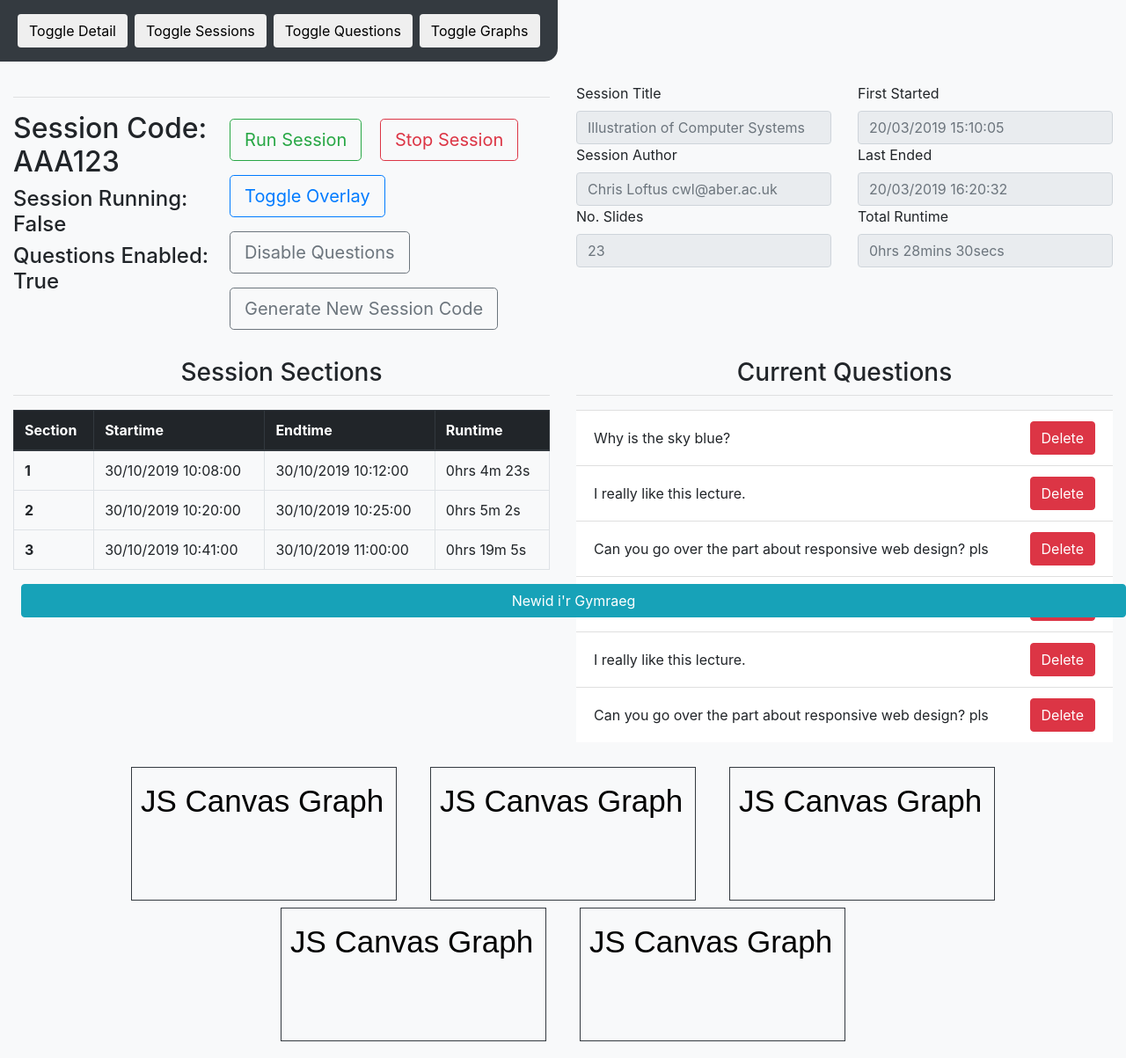
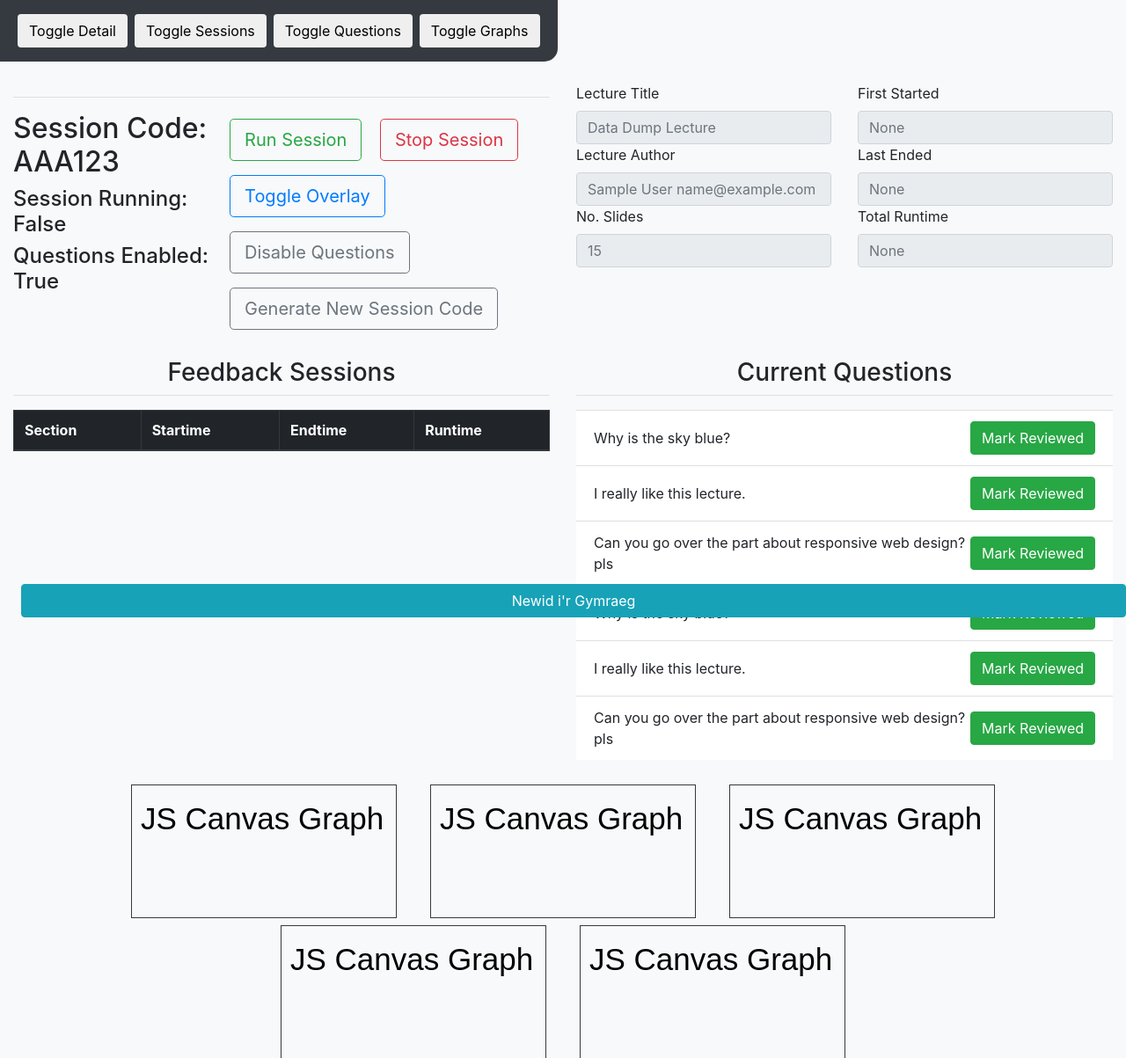
Before and after one commit to MorganMWJ/feedback_system, a Django app: page /staff/lectures/4/ in a window 1280 px wide. Shown: the part 74-1277 px from the top of the page at 88% size. Run offline with Django 3.2, Linux system fonts and the light colour scheme; the visitor is signed in with stand-in values (Sample User, id 1); data comes from the database, SQL or seed files in the repository; both versions use the stored data as it was after the commit; lists and menus that the app fills with data are empty; some libraries are stand-ins or nearby versions.

Commit message:
Added Question relation. Added session start and stop functionality.

```diff
--- a/feedback_system/staff/urls.py
+++ b/feedback_system/staff/urls.py
@@ -19,6 +19,14 @@ urlpatterns = [
     path('lectures/new/', views.lecture_new, name='lecture_new'),
     #/staff/lectures/?
     path('lectures/<int:id>/', views.lecture_detail, name='lecture_detail'),
-    #/staff/lectures/delete/?
-    path('lectures/delete/<int:id>/', views.lecture_delete, name='lecture_delete'),
+    #/staff/lectures/?/delete/
+    path('lectures/<int:id>/delete/', views.lecture_delete, name='lecture_delete'),
+    #/staff/lectures/?/start_session/
+    path('lectures/<int:id>/start_session/', views.lecture_start_feedback_session, name='lecture_start_feedback_session'),
+    #/staff/lectures/?/stop_session/
+    path('lectures/<int:id>/stop_session/', views.lecture_stop_feedback_session, name='lecture_stop_feedback_session'),
+    #/staff/lectures/?/generate_session_code/
+    path('lectures/<int:id>/generate_session_code/', views.lecture_generate_session_code, name='lecture_generate_session_code'),
+    #/staff/lectures/?/toggle_questions/
+    path('lectures/<int:id>/toggle_questions/', views.lecture_toggle_questions, name='lecture_toggle_questions'),
 ]
--- a/feedback_system/staff/views.py
+++ b/feedback_system/staff/views.py
@@ -2,6 +2,7 @@ from django.shortcuts import render, redirect, get_object_or_404
 from django.http import HttpResponseRedirect
 from django.urls import reverse
 from django.utils import translation
+from django.utils import timezone
 from django.template import RequestContext
 from django.db.models import Q
 from django.core.paginator import Paginator, EmptyPage, PageNotAnInteger
@@ -74,7 +75,45 @@ def index(request):
 @login_required(login_url='/staff/login/')
 def lecture_detail(request, id=None):
     instance = get_object_or_404(Lecture, id=id)
-    return render(request, 'staff/lecture_detail.html', {'lecture': instance})
+    sessions = instance.session_set.all().order_by("start_time")
+    return render(request, 'staff/lecture_detail.html', {'lecture': instance, 'sessions': sessions})
+
+@login_required(login_url='/staff/login/')
+def lecture_start_feedback_session(self, id=None):
+    instance = get_object_or_404(Lecture, id=id)
+    if not instance.is_running:
+        #create a new feedback session and set lecture to be running
+        Session.objects.create(start_time=timezone.now(),lecture_id=instance)
+        instance.is_running = True
+        instance.save()
+    return redirect(reverse('staff:lecture_detail', kwargs={'id': instance.id}))
+
+@login_required(login_url='/staff/login/')
+def lecture_stop_feedback_session(self, id=None):
+    #pdb.set_trace()
+    instance = get_object_or_404(Lecture, id=id)
+    if instance.is_running:
+        #set lecture as no longer running and update feedback session end_time
+        session_instance = instance.session_set.order_by("start_time").last()
+        session_instance.end_time = timezone.now()
+        session_instance.save()
+        instance.is_running = False
+        instance.save()
+    return redirect(reverse('staff:lecture_detail', kwargs={'id': instance.id}))
+
+@login_required(login_url='/staff/login/')
+def lecture_generate_session_code(request, id=None):
+    instance = get_object_or_404(Lecture, id=id)
+    instance.session_code = Lecture.getCode()
+    instance.save()
+    return redirect(reverse('staff:lecture_detail', kwargs={'id': instance.id}))
+
+@login_required(login_url='/staff/login/')
+def lecture_toggle_questions(request, id=None):
+    instance = get_object_or_404(Lecture, id=id)
+    instance.is_taking_questions = not instance.is_taking_questions
+    instance.save()
+    return redirect(reverse('staff:lecture_detail', kwargs={'id': instance.id}))
 
 @login_required(login_url='/staff/login/')
 def lecture_delete(request, id=None):
--- a/feedback_system/templates/staff/lecture_detail.html
+++ b/feedback_system/templates/staff/lecture_detail.html
@@ -70,73 +70,65 @@
           <h4>{% trans "Questions Enabled" %}: {{ lecture.is_taking_questions }}</h4>
         </div>
         <div>
-          <button type="button" class="btn btn-lg btn-outline-success m-2">Run Session</button>
-          <button type="button" class="btn btn-lg btn-outline-danger m-2">Stop Session</button>
-          <button type="button" class="btn btn-lg btn-outline-primary m-2">Toggle Overlay</button>
+          <a href="{% url 'staff:lecture_start_feedback_session' lecture.id %}" role="button" class="btn btn-lg btn-outline-success m-2">Run Session</a>
+          <a href="{% url 'staff:lecture_stop_feedback_session' lecture.id %}" role="button" class="btn btn-lg btn-outline-danger m-2">Stop Session</a>
+          <a href="" role="button" class="btn btn-lg btn-outline-primary m-2">Toggle Overlay</a>
           <br />
-          <button type="button" class="btn btn-lg btn-outline-secondary m-2">Disable Questions</button>
-          <button type="button" class="btn btn-lg btn-outline-secondary m-2">Generate New Session Code</button>
+          <a href="{% url 'staff:lecture_toggle_questions' lecture.id %}" role="button" class="btn btn-lg btn-outline-secondary m-2">{% if lecture.is_taking_questions %}{% trans "Disable" %}{% else %}{% trans "Enable" %}{% endif %} {% trans "Questions" %}</a>
+          <a href="{% url 'staff:lecture_generate_session_code' lecture.id %}" role="button" class="btn btn-lg btn-outline-secondary m-2">{% trans "Generate New Session Code" %}</a>
         </div>
       </div>
     </div>
       <div class="col-sm-3" id="detailDiv1">
         <form>
           <div class="form-group">
-          <label for="exampleFormControl1">Session Title</label>
-          <input class="form-control" id="exampleFormControl1" type="text" placeholder="Illustration of Computer Systems" readonly>
-          <label for="exampleFormControl2">Session Author</label>
-          <input class="form-control" id="exampleFormControl2" type="text" placeholder="Chris Loftus cwl@aber.ac.uk" readonly>
-          <label for="exampleFormControl3">No. Slides</label>
-          <input class="form-control" id="exampleFormControl3" type="text" placeholder="23" readonly>
+            <label for="exampleFormControl1">{% trans "Lecture Title" %}</label>
+            <input class="form-control" id="exampleFormControl1" type="text" placeholder="{{lecture.title}}" readonly>
+            <label for="exampleFormControl2">{% trans "Lecture Author" %}</label>
+            <input class="form-control" id="exampleFormControl2" type="text" placeholder="{{user.get_full_name}} {{user.email}}" readonly>
+            <label for="exampleFormControl3">{% trans "No. Slides" %}</label>
+            <input class="form-control" id="exampleFormControl3" type="text" placeholder="{{lecture.slide_count}}" readonly>
           </div>
+        </form>
       </div>
       <div class="col-sm-3" id="detailDiv2">
         <div class="form-group">
-        <label for="exampleFormControl8">First Started</label>
-        <input class="form-control" id="exampleFormControl8" type="text" placeholder="20/03/2019 15:10:05" readonly>
-        <label for="exampleFormControl7">Last Ended</label>
-        <input class="form-control" id="exampleFormControl7" type="text" placeholder="20/03/2019 16:20:32" readonly>
-        <label for="exampleFormControl6">Total Runtime</label>
-        <input class="form-control" id="exampleFormControl6" type="text" placeholder="0hrs 28mins 30secs" readonly>
+          <label for="exampleFormControl8">{% trans "First Started" %}</label>
+          <input class="form-control" id="exampleFormControl8" type="text" placeholder="{{lecture.getFirstStarted_datetime}}" readonly>
+          <label for="exampleFormControl7">{% trans "Last Ended" %}</label>
+          <input class="form-control" id="exampleFormControl7" type="text" placeholder="{{lecture.getLastEnded_datetime}}" readonly>
+          <label for="exampleFormControl6">{% trans "Total Runtime" %}</label>
+          <input class="form-control" id="exampleFormControl6" type="text" placeholder="{{lecture.getTotalRuntime}}" readonly>
         </div>
       </div>
-    </form>
   </div>
   <div class="row my-4  d-flex justify-content-center">
     <div class="col-sm-6" id="sessionDiv">
       <center>
-        <h3>Session Sections</h3>
+        <h3>{% trans "Feedback Sessions" %}</h3>
       </center>
       <hr class="mt-0" />
       <table class="table table-bordered">
         <thead class="thead-dark">
           <tr>
-            <th scope="col">Section</th>
-            <th scope="col">Startime</th>
-            <th scope="col">Endtime</th>
-            <th scope="col">Runtime</th>
+            <th scope="col">{% trans "Section" %}</th>
+            <th scope="col">{% trans "Startime" %}</th>
+            <th scope="col">{% trans "Endtime" %}</th>
+            <th scope="col">{% trans "Runtime" %}</th>
           </tr>
         </thead>
+        {% if sessions %}
           <tbody>
+            {% for session in sessions %}
               <tr>
-            <th>1</th>
-            <td>30/10/2019 10:08:00</td>
-            <td>30/10/2019 10:12:00</td>
-            <td>0hrs 4m 23s</td>
+                <th>{{ forloop.counter }}</th>
+                <td>{{ session.start_time }}</td>
+                <td>{{ session.end_time }}</td>
+                <td>{{ session.getRuntime }}</td>
               </tr>
-          <tr>
-            <th>2</th>
-            <td>30/10/2019 10:20:00</td>
-            <td>30/10/2019 10:25:00</td>
-            <td>0hrs 5m 2s</td>
-          </tr>
-          <tr>
-            <th>3</th>
-            <td>30/10/2019 10:41:00</td>
-            <td>30/10/2019 11:00:00</td>
-            <td>0hrs 19m 5s</td>
-          </tr>
+            {% endfor %}
           </tbody>
+        {% endif %}
       </table>
     </div>
     <div class="col-sm-6" id="questionDiv">
@@ -146,12 +138,12 @@
       <hr class="mt-0" />
 
       <ul class="list-group list-group-flush">
-        <li class="list-group-item d-flex justify-content-between align-items-center">Why is the sky blue? <button type="button" class="btn btn-danger ml-1">Delete</button></li>
-        <li class="list-group-item d-flex justify-content-between align-items-center">I really like this lecture.<button type="button" class="btn btn-danger ml-1">Delete</button></li>
-        <li class="list-group-item d-flex justify-content-between align-items-center">Can you go over the part about responsive web design? pls<button type="button" class="btn btn-danger ml-1">Delete</button></li>
-        <li class="list-group-item d-flex justify-content-between align-items-center">Why is the sky blue? <button type="button" class="btn btn-danger ml-1">Delete</button></li>
-        <li class="list-group-item d-flex justify-content-between align-items-center">I really like this lecture.<button type="button" class="btn btn-danger ml-1">Delete</button></li>
-        <li class="list-group-item d-flex justify-content-between align-items-center">Can you go over the part about responsive web design? pls<button type="button" class="btn btn-danger ml-1">Delete</button></li>
+        <li class="list-group-item d-flex justify-content-between align-items-center">Why is the sky blue?<button type="button" class="btn btn-success ml-1">Mark Reviewed</button></li>
+        <li class="list-group-item d-flex justify-content-between align-items-center">I really like this lecture.<button type="button" class="btn btn-success ml-1">Mark Reviewed</button></li>
+        <li class="list-group-item d-flex justify-content-between align-items-center">Can you go over the part about responsive web design? pls<button type="button" class="btn btn-success ml-1">Mark Reviewed</button></li>
+        <li class="list-group-item d-flex justify-content-between align-items-center">Why is the sky blue?<button type="button" class="btn btn-success ml-1">Mark Reviewed</button></li>
+        <li class="list-group-item d-flex justify-content-between align-items-center">I really like this lecture.<button type="button" class="btn btn-success ml-1">Mark Reviewed</button></li>
+        <li class="list-group-item d-flex justify-content-between align-items-center">Can you go over the part about responsive web design? pls<button type="button" class="btn btn-success ml-1">Mark Reviewed</button></li>
       </ul>
     </div>
   </div>
--- a/feedback_system/templates/staff/lecture_list.html
+++ b/feedback_system/templates/staff/lecture_list.html
@@ -42,7 +42,7 @@
                 <a href="{% url 'staff:lecture_detail' lecture.id %}" class="mr-2 h4">{{ lecture.title }}</a>
               </div>
               <div>
-                <span class="h5">{{ lecture.getFirstStartDate }}</span>
+                <span class="h5">{{ lecture.getFirstStarted_date }}</span>
               </div>
             </div>
             <div class="col-sm-auto">
```
Also changed, not shown: feedback_system/staff/fixtures/lecture_list_data.json (+11 -1 lines), feedback_system/staff/models.py (+47 -6 lines), feedback_system/staff/tests/test_models.py (+2 -2 lines), feedback_system/staff/migrations/0004_question.py (added), feedback_system/staff/migrations/0005_auto_20190305_2338.py (added), 2 other files. Lines whose indentation alone changed are shown as unchanged.
